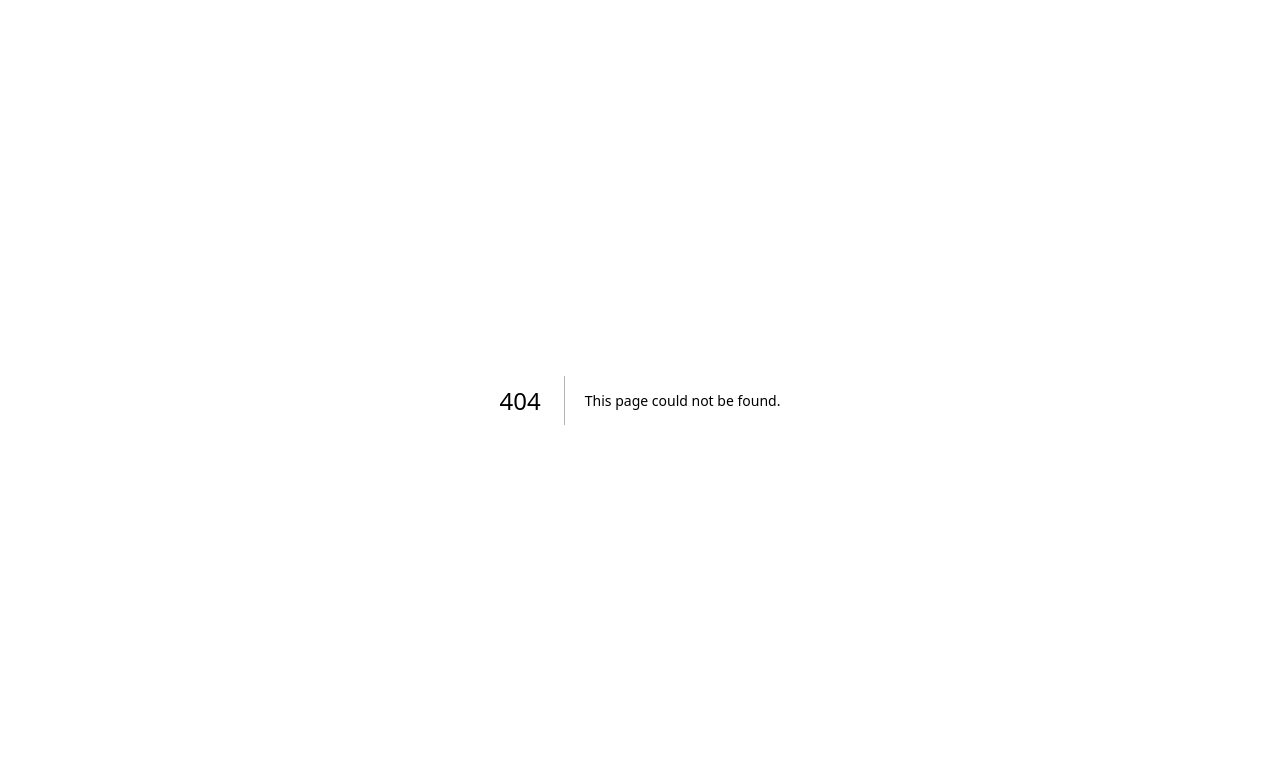
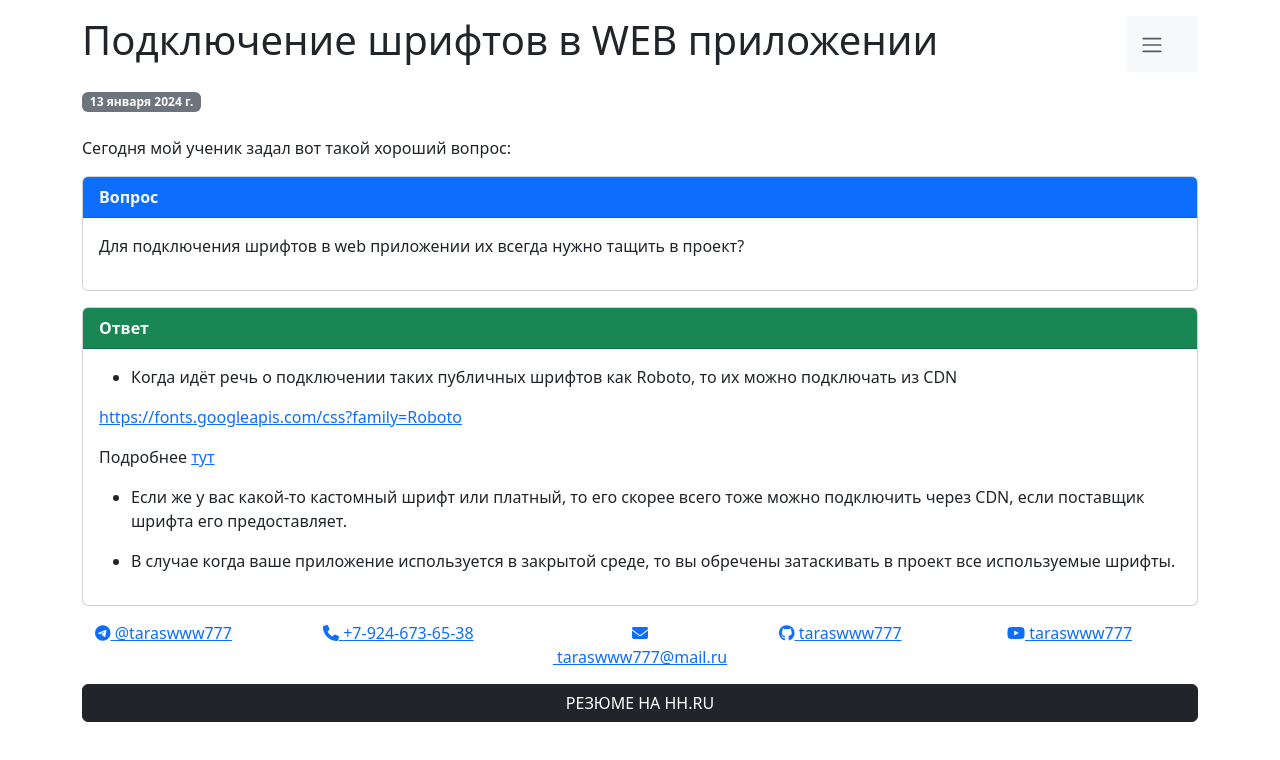
Before and after one commit to taraswww777/taraswww777.dev, a Next.js app: page /articles/2024-01-13-include-fonts-in-web-app in a window 1280 px wide. Before the commit this address had no page. Shown: the top 760 px of the page. Built offline with nearby package versions, Linux system fonts and the light colour scheme.

Commit message:
add 2024-01-13-include-fonts-in-web-app.mdx

```diff
--- a/src/constants/links.ts
+++ b/src/constants/links.ts
@@ -4,6 +4,7 @@ export const LINKS = {
   home: {link: '/', title: 'Главная'},
   articlesIndex: {link: '/articles', title: 'Статьи'},
   articles: {
+    includeFontsInWebApp: {link: '/articles/2024-01-13-include-fonts-in-web-app', title: 'Подключение шрифтов в WEB приложении'},
     resultGitTask: {link: '/articles/2023-12-18-result-git-task', title: 'Комментарии к заданию по GIT от ResultScholl'},
     decompositionOfComponentsInUi: {link: '/articles/2023-12-13-decomposition-of-components-in-ui', title: 'Декомпозиция компонентов в UI'},
     tsAsConst: {link: '/articles/2023-11-03-ts-as-const', title: 'TS. Какая польза от as const'},
--- /dev/null
+++ b/src/pages/articles/2024-01-13-include-fonts-in-web-app.mdx
@@ -0,0 +1,31 @@
+import {ArticleTemplate, Answer, Question} from 'src/components/mdx';
+import {LINKS} from '../../constants/links';
+
+<ArticleTemplate
+  pubdate={'2024-01-13'}
+  ogCanonicalUrl={LINKS.articles.decompositionOfComponentsInUi.link}
+  title={'Подключение шрифтов в WEB приложении'}
+  description='Сегодня мой ученик задал вот такой хороший вопрос: "Для подключения шрифтов в web приложении их всегда нужно тащить в проект?"'
+>
+  Сегодня мой ученик задал вот такой хороший вопрос:
+
+  <Question>
+    Для подключения шрифтов в web приложении их всегда нужно тащить в проект?
+  </Question>
+
+  <Answer className='mt-3'>
+    - Когда идёт речь о подключении таких публичных шрифтов как Roboto, то их можно подключать из CDN
+
+    <a href="https://fonts.googleapis.com/css?family=Roboto" target="_blank">
+      https://fonts.googleapis.com/css?family=Roboto
+    </a>
+
+    Подробнее <a href="https://developers.google.com/fonts/docs/getting_started?hl=ru" target="_blank">тут</a>
+
+    - Если же у вас какой-то кастомный шрифт или платный, то его скорее всего тоже можно подключить через CDN,
+    если поставщик шрифта его предоставляет.
+
+    - В случае когда ваше приложение используется в закрытой среде,
+    то вы обречены затаскивать в проект все используемые шрифты.
+  </Answer>
+</ArticleTemplate>
```
